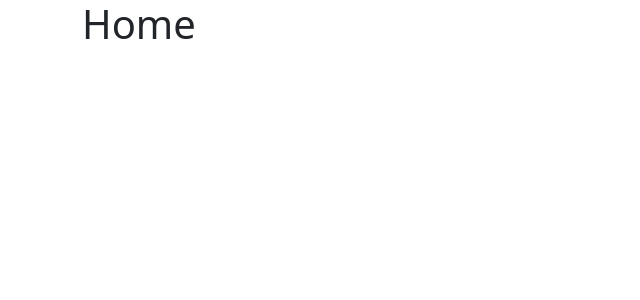
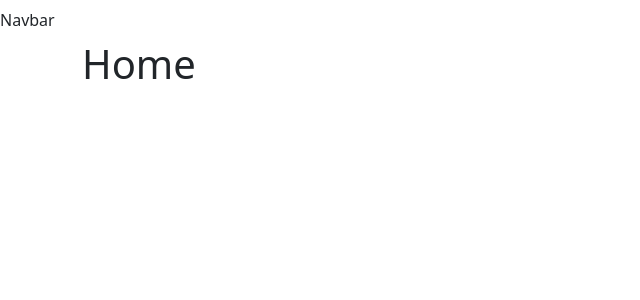
Before and after one commit to Belden1/shopping-cart, a React (Vite) app: page / in a window 1280 px wide. Shown: the top 300 px of the page, without its empty margins (0-640 px from the left). Built offline with nearby package versions, Linux system fonts and the light colour scheme.

Commit message:
Adding Navbar

```diff
--- a/src/App.tsx
+++ b/src/App.tsx
@@ -3,9 +3,12 @@ import { Container } from 'react-bootstrap';
 import { Home } from './pages/Home';
 import { Store } from './pages/Store';
 import { About } from './pages/About';
+import { Navbar } from './components/Navbar';
 
 function App() {
   return (
+    <>
+      <Navbar />
       <Container className="mb-4">
         <Routes>
           <Route path="/" element={<Home />} />
@@ -13,6 +16,7 @@ function App() {
           <Route path="/about" element={<About />} />
         </Routes>
       </Container>
+    </>
   );
 }
 
--- /dev/null
+++ b/src/components/Navbar.tsx
@@ -0,0 +1,5 @@
+import { Navbar as NavbarBs } from 'react-bootstrap';
+
+export function Navbar() {
+  return <NavbarBs>Navbar</NavbarBs>;
+}
```
Lines whose indentation alone changed are shown as unchanged.
